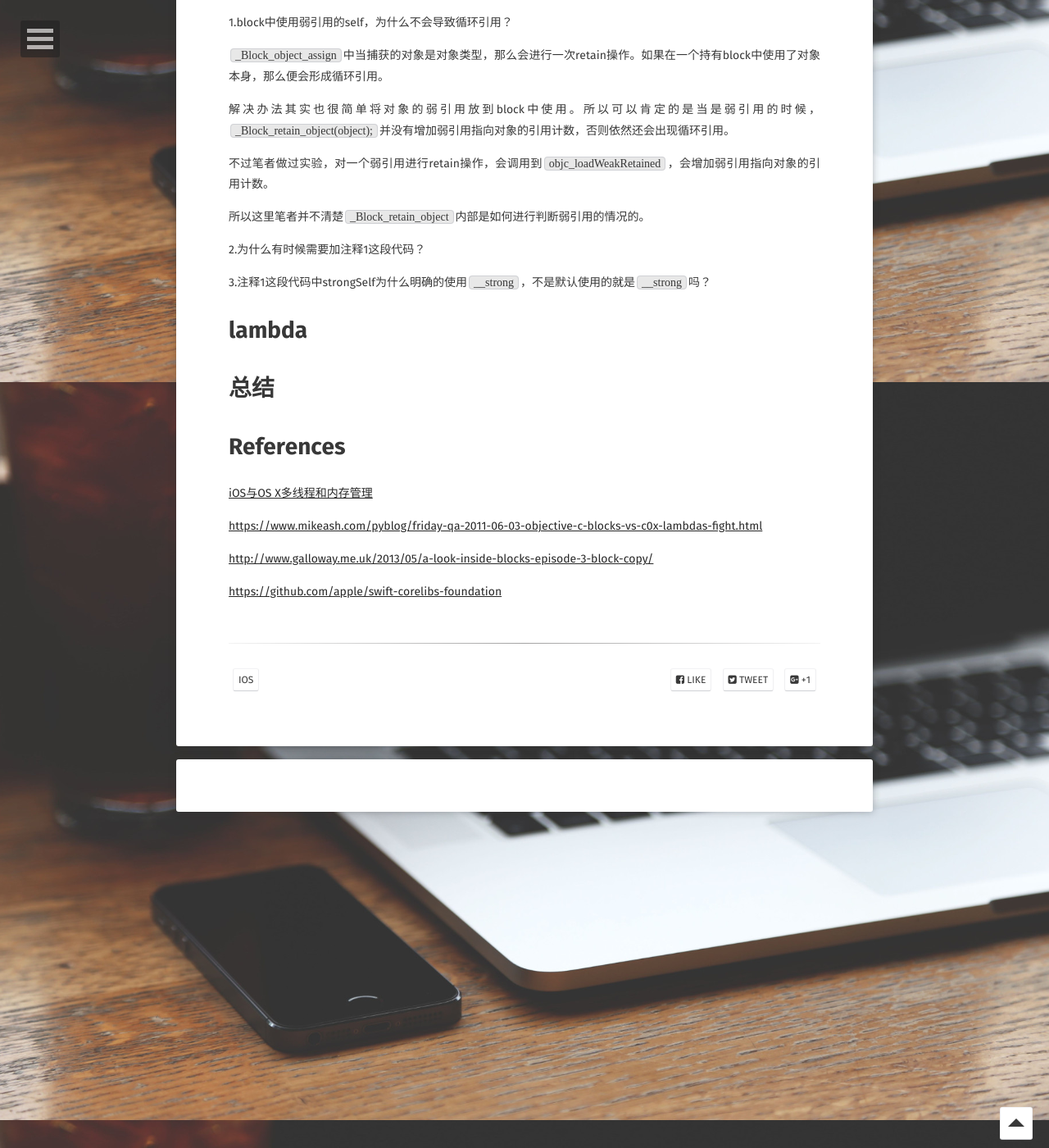
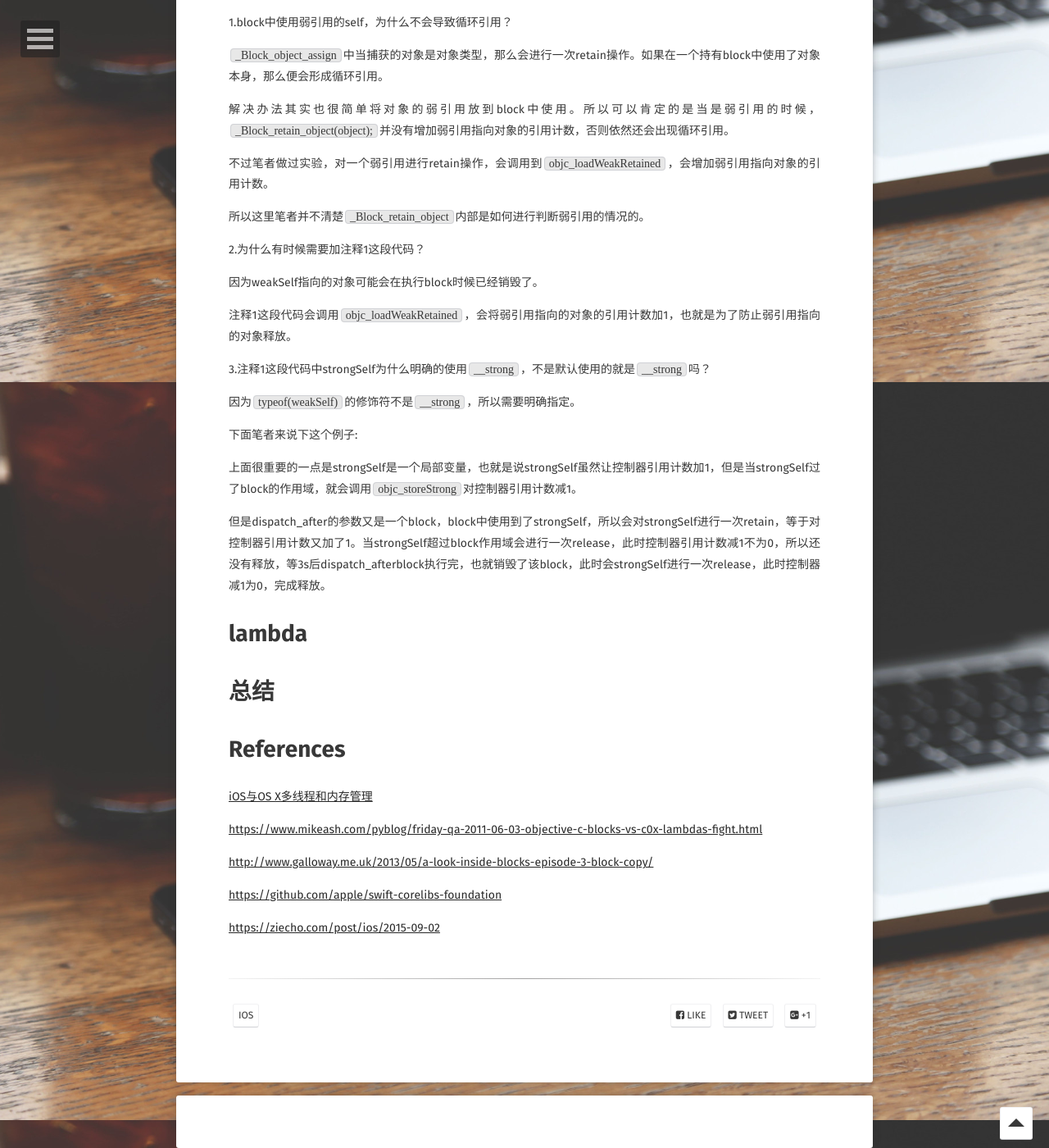
Before and after one commit to longjianjiang/longjianjiang.github.io, a Jekyll site: the page built from _posts/2019-04-17-anonymous-function.md, in a window 1280 px wide and 1400 px high, scrolled down 19334 px. Shown: the whole window at 82% size. Built offline with Jekyll 4.4.1, drawn with Linux system fonts in a browser that asks for light colours; some web fonts are replaced; comment, search, counter and statistics services are not loaded.

Commit message:
Update(auto commit)

```diff
--- a/_posts/2019-04-17-anonymous-function.md
+++ b/_posts/2019-04-17-anonymous-function.md
@@ -753,10 +753,19 @@ static void __Block_byref_id_object_dispose_131(void *src) {
 
 2.为什么有时候需要加注释1这段代码？
 
+因为weakSelf指向的对象可能会在执行block时候已经销毁了。
+
+注释1这段代码会调用`objc_loadWeakRetained`，会将弱引用指向的对象的引用计数加1，也就是为了防止弱引用指向的对象释放。
 
 3.注释1这段代码中strongSelf为什么明确的使用`__strong`，不是默认使用的就是`__strong`吗？
 
+因为`typeof(weakSelf)`的修饰符不是`__strong`，所以需要明确指定。
 
+下面笔者来说下这个例子:
+
+上面很重要的一点是strongSelf是一个局部变量，也就是说strongSelf虽然让控制器引用计数加1，但是当strongSelf过了block的作用域，就会调用`objc_storeStrong`对控制器引用计数减1。
+
+但是dispatch_after的参数又是一个block，block中使用到了strongSelf，所以会对strongSelf进行一次retain，等于对控制器引用计数又加了1。当strongSelf超过block作用域会进行一次release，此时控制器引用计数减1不为0，所以还没有释放，等3s后dispatch_afterblock执行完，也就销毁了该block，此时会strongSelf进行一次release，此时控制器减1为0，完成释放。
 
 # lambda
 
@@ -774,3 +783,5 @@ static void __Block_byref_id_object_dispose_131(void *src) {
 [http://www.galloway.me.uk/2013/05/a-look-inside-blocks-episode-3-block-copy/](http://www.galloway.me.uk/2013/05/a-look-inside-blocks-episode-3-block-copy/)
 
 [https://github.com/apple/swift-corelibs-foundation](https://github.com/apple/swift-corelibs-foundation)
+
+[https://ziecho.com/post/ios/2015-09-02](https://ziecho.com/post/ios/2015-09-02)
```
